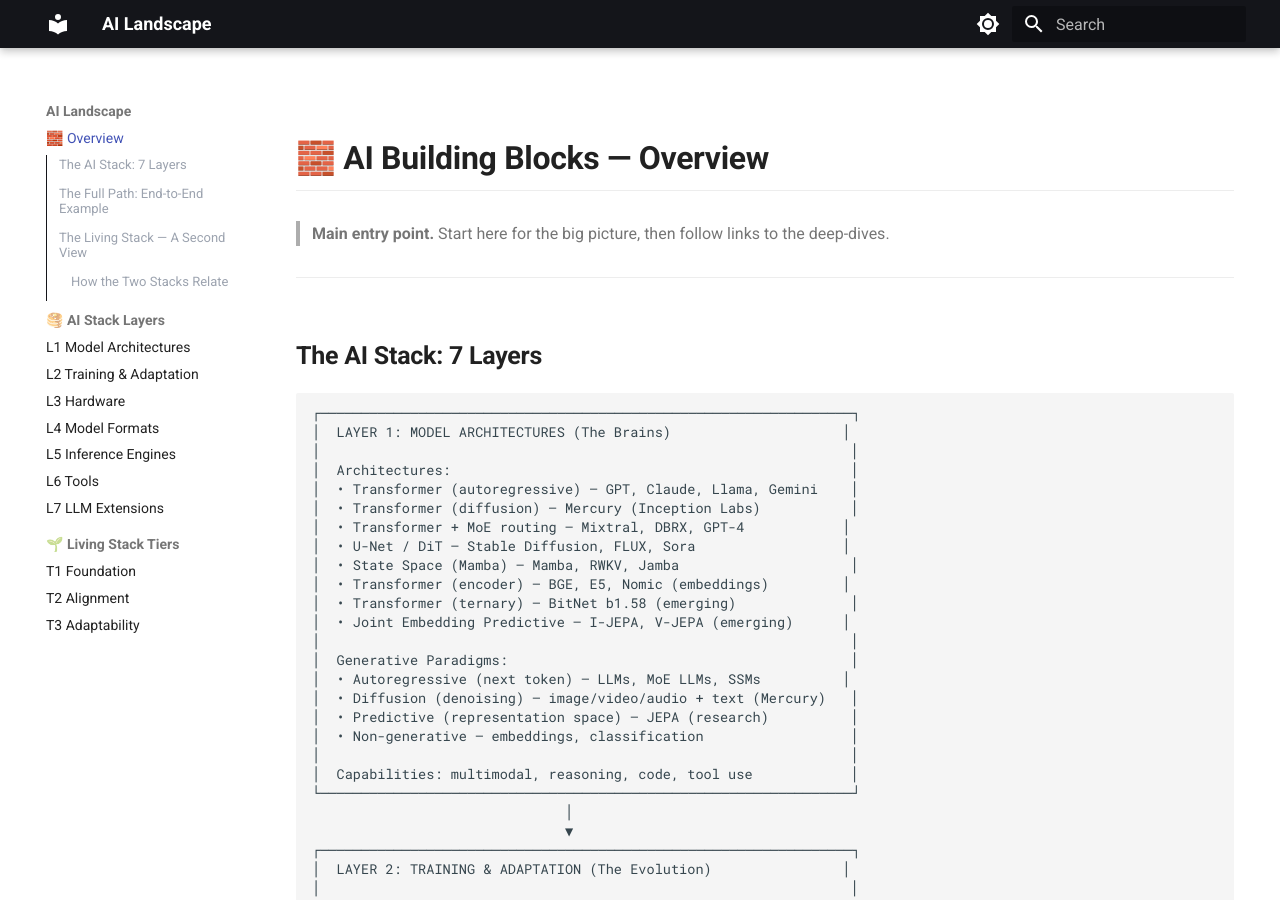
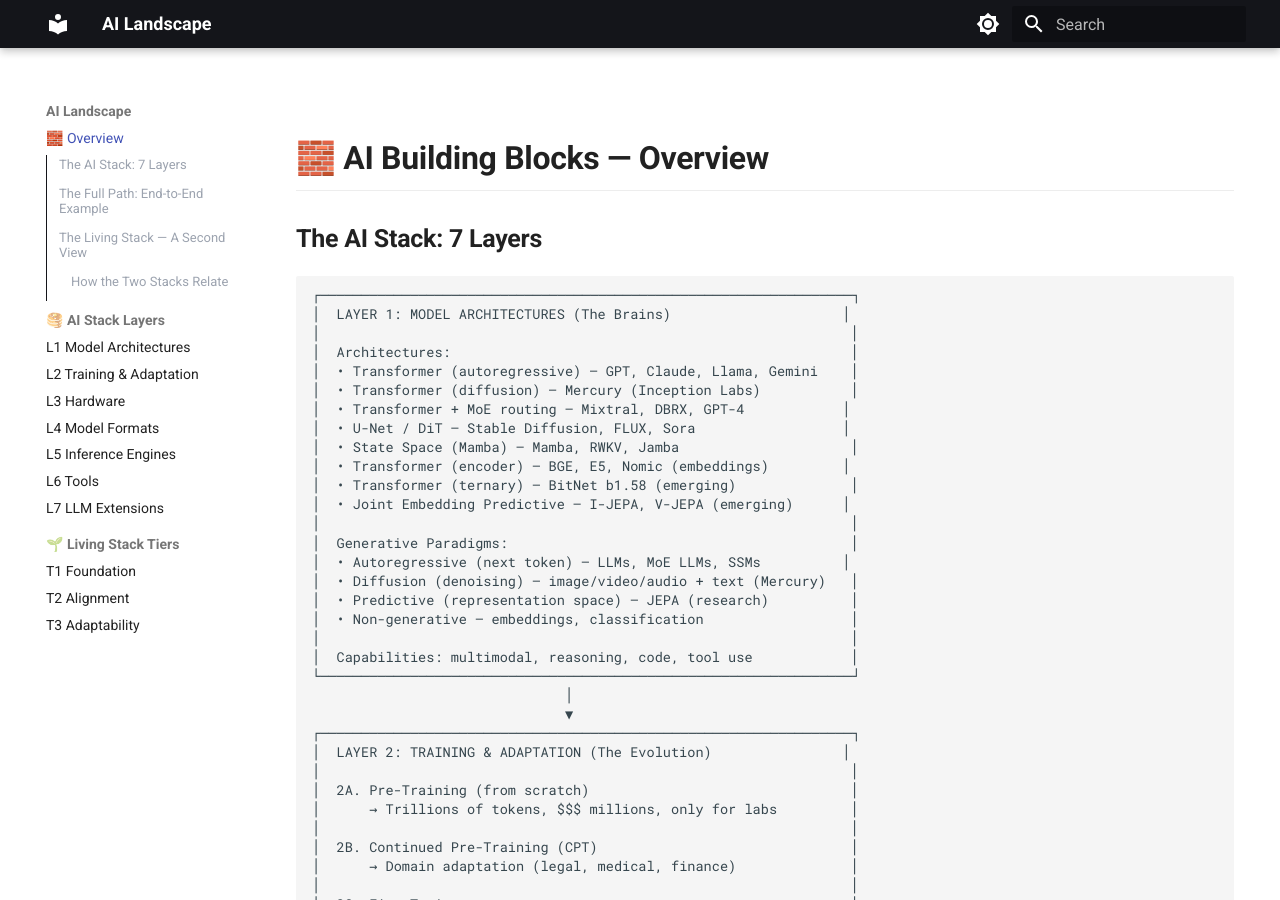
Before and after one commit to jaojbls/ai-landscape, an MkDocs documentation site: the page built from docs/index.md, in a window 1280 px wide and 900 px high. Built offline with MkDocs 1.6.1 and Material for MkDocs 9.7.7, drawn with Linux system fonts in a browser that asks for light colours.

Commit message:
update title sections

```diff
--- a/docs/index.md
+++ b/docs/index.md
@@ -1,8 +1,4 @@
 # 🧱 AI Building Blocks — Overview
-
-> **Main entry point.** Start here for the big picture, then follow links to the deep-dives.
-
----
 
 ## The AI Stack: 7 Layers
 
```
Also changed, not shown: docs/01-model-architectures.md (+0 -2 lines), docs/03-hardware.md (+0 -2 lines), docs/04-model-formats.md (+0 -2 lines), docs/05-inference-engines.md (+0 -2 lines), docs/06-tools.md (+0 -2 lines).
